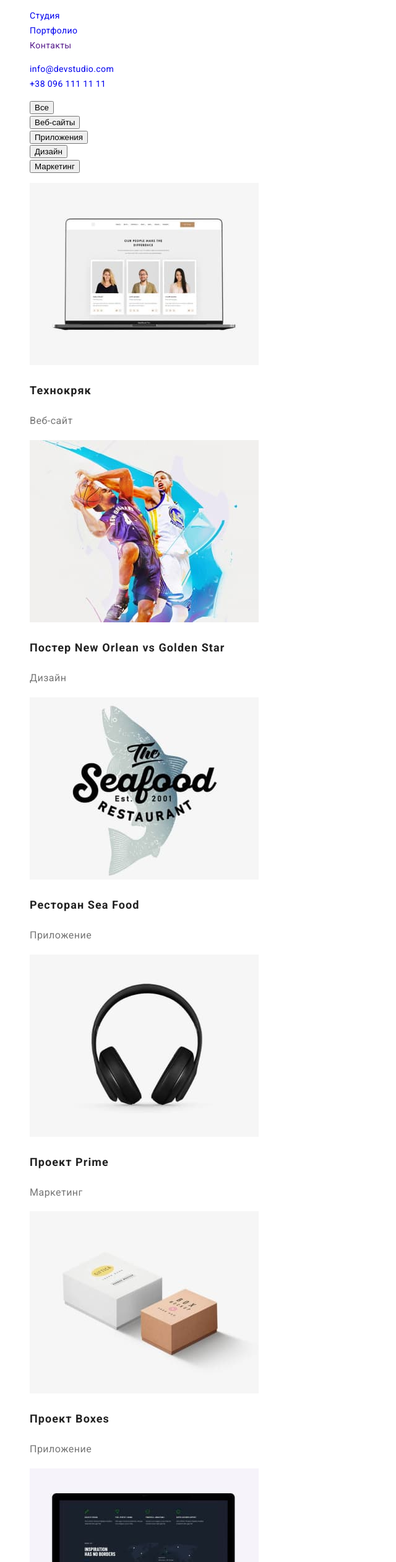
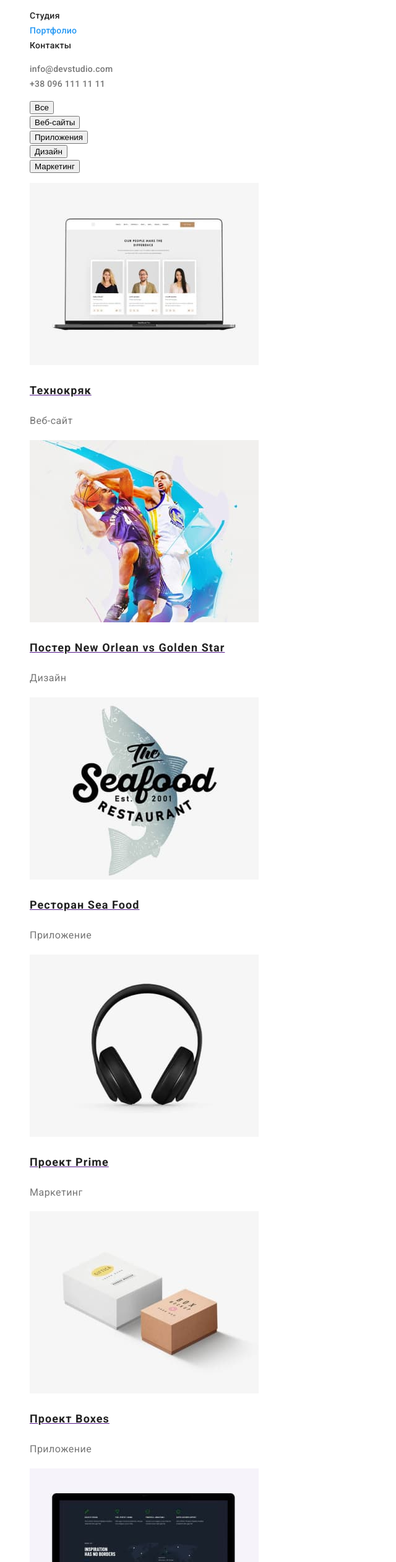
Before and after one commit to DmytryVityuk/goit-markup-hw-02, a plain HTML site: page portfolio.html in a window 1280 px wide. Shown: the part 40-2560 px from the top of the page at 62% size, without its empty margins (0-640 px from the left). Drawn offline with Linux system fonts and the light colour scheme.

Commit message:
Home-work-2
Исправил ошибки со шрифтами

```diff
--- a/css/styles.css
+++ b/css/styles.css
@@ -13,13 +13,18 @@
   /*Цвет кнопки*/
   --main-color: #ffffff;
   --transparent-color: rgba(255, 255, 255, 0.6);
+  --hero-btn-hover-color: #188ce8;
 }
 
 .list {
   list-style: none;
 }
-a {
+.link {
+  font-weight: 500;
+  line-height: 1.2;
+  letter-spacing: 0.02em;
   text-decoration: none;
+  color:var(--primary-color)
 }
 
 body {
@@ -77,9 +82,17 @@ body {
   font-size: 14px;
   line-height: 1.71;
 }
+.nav-list-item.current,
 .nav-list-item:hover,
-.nav-list-item:focus {
+.nav-list-item:focus,
+.contacts-link:hover,
+.contacts-link:focus,
+.footer-link:hover,
+.footer-link:focus {
   color: var(--accent-color);
+}
+.contacts-link {
+  color: var(--secondary-color)
 }
 /*============LOGO=============*/
 .logo {
@@ -140,6 +153,7 @@ body {
     color: var(--main-color);
   }
   /*===========PORTFOLIO============*/
+  .button-portfolio.current,
   .button-portfolio:hover,
   .button-portfolio:focus {
       background-color: var(--accent-color);
--- a/portfolio.html
+++ b/portfolio.html
@@ -5,24 +5,33 @@
     <meta http-equiv="X-UA-Compatible" content="IE=edge" />
     <meta name="viewport" content="width=device-width, initial-scale=1.0" />
     <title>Portfolio</title>
-    <link rel="preconnect" href="https://fonts.googleapis.com">
-    <link rel="preconnect" href="https://fonts.gstatic.com" crossorigin>
-    <link href="https://fonts.googleapis.com/css2?family=Raleway:wght@700&family=Roboto:wght@400;500;700;900&display=swap" rel="stylesheet">
-    <link rel="stylesheet" href="./css/styles.css">
+    <link rel="preconnect" href="https://fonts.googleapis.com" />
+    <link rel="preconnect" href="https://fonts.gstatic.com" crossorigin />
+    <link
+      href="https://fonts.googleapis.com/css2?family=Raleway:wght@700&family=Roboto:wght@400;500;700;900&display=swap"
+      rel="stylesheet"
+    />
+    <link rel="stylesheet" href="./css/styles.css" />
   </head>
   <body>
     <header class="header">
       <nav class="navigation">
-        <a href="./index.html" lang="en" class="header-logo logo"><span class="accent">Web</span>Studio</a>
+        <a href="./index.html" lang="en" class="header-logo logo"
+          ><span class="accent">Web</span>Studio</a
+        >
         <ul class="nav-list list">
-          <li><a class="nav-list-item" href="./index.html">Студия</a></li>
-          <li><a class="nav-list-item" href="./portfolio.html">Портфолио</a></li>
-          <li><a class="nav-list-item" href="">Контакты</a></li>
+          <li><a class="nav-list-item link" href="./index.html">Студия</a></li>
+          <li>
+            <a class="nav-list-item link current" href="./portfolio.html">Портфолио</a>
+          </li>
+          <li><a class="nav-list-item link" href="">Контакты</a></li>
         </ul>
       </nav>
       <ul class="list">
-        <li><a class="link" href="info@devstudio.com">info@devstudio.com</a></li>
-        <li><a class="link" href="tel:+380961111111">+38 096 111 11 11</a></li>
+        <li>
+          <a class="contacts-link link" href="info@devstudio.com">info@devstudio.com</a>
+        </li>
+        <li><a class="contacts-link link" href="tel:+380961111111">+38 096 111 11 11</a></li>
       </ul>
     </header>
     <main>
@@ -36,69 +45,83 @@
         </ul>
         <ul class="list">
           <li>
-            <a href="" class="portfolio-link"></a>
+            <a href="" class="portfolio-link">
             <img src="./images/img-1.jpg" width="370" alt="веб-новости" />
-            <h2 class="title-portfolio">Технокряк</h2>
+            <h2 class="title-portfolio">Технокряк</h2></a>
             <p class="portfolio-description">Веб-сайт</p>
           </li>
           <li>
-            <a href="" class="portfolio-link"></a>
+            <a href="" class="portfolio-link">
             <img src="./images/img-2.jpg" width="370" alt="баскетболисты" />
-            <h2 class="title-portfolio">Постер New Orlean vs Golden Star</h2>
+            <h2 class="title-portfolio">Постер New Orlean vs Golden Star</h2></a>
             <p class="portfolio-description">Дизайн</p>
           </li>
           <li>
-            <a href="" class="portfolio-link"></a>
+            <a href="" class="portfolio-link">
             <img src="./images/img-3.jpg" width="370" alt="эмблема ресторана" />
-          <h2 class="title-portfolio">Ресторан Sea Food</h2>
-          <p class="portfolio-description" >Приложение</p>
+            <h2 class="title-portfolio">Ресторан Sea Food</h2></a>
+            <p class="portfolio-description">Приложение</p>
           </li>
           <li>
-            <a href="" class="portfolio-link"></a>
+            <a href="" class="portfolio-link">
             <img src="./images/img-4.jpg" width="370" alt="наушники" />
-          <h2 class="title-portfolio">Проект Prime</h2>
+            <h2 class="title-portfolio">Проект Prime</h2></a>
             <p class="portfolio-description">Маркетинг</p>
           </li>
           <li>
-            <a href="" class="portfolio-link"></a>
+            <a href="" class="portfolio-link">
             <img src="./images/img-5.jpg" width="370" alt="ящики" />
-          <h2 class="title-portfolio">Проект Boxes</h2>
-          <p class="portfolio-description" >Приложение</p>
+            <h2 class="title-portfolio">Проект Boxes</h2></a>
+            <p class="portfolio-description">Приложение</p>
           </li>
           <li>
-            <a href="" class="portfolio-link"></a>
+            <a href="" class="portfolio-link">
             <img src="./images/img-6.jpg" width="370" alt="макдесктоп" />
-          <h2 class="title-portfolio">Inspirations has no borders</h2>
+            <h2 class="title-portfolio">Inspirations has no borders</h2></a>
             <p class="portfolio-description">Веб-сайт</p>
           </li>
           <li>
-            <a href="" class="portfolio-link"></a>
+            <a href="" class="portfolio-link">
             <img src="./images/img-7.jpg" width="370" alt="книга" />
-          <h2 class="title-portfolio">Издание Limited Edition</h2>
-          <p class="portfolio-description" >Дизайн</p>
+            <h2 class="title-portfolio">Издание Limited Edition</h2></a>
+            <p class="portfolio-description">Дизайн</p>
           </li>
           <li>
-            <a href="" class="portfolio-link"></a>
+            <a href="" class="portfolio-link">
             <img src="./images/img-8.jpg" width="370" alt="бирка" />
-          <h2 class="title-portfolio">Проект Lab</h2>
+            <h2 class="title-portfolio">Проект Lab</h2></a>
             <p class="portfolio-description">Маркетинг</p>
           </li>
           <li>
-            <a href="" class="portfolio-link"></a>
+            <a href="" class="portfolio-link">
             <img src="./images/img-9.jpg" width="370" alt="ноутбук" />
-          <h2 class="title-portfolio">Growing Business</h2>
+            <h2 class="title-portfolio">Growing Business</h2></a>
             <p class="portfolio-description">Приложение</p>
           </li>
         </ul>
       </section>
     </main>
     <footer class="footer">
-      <a href="./index.html" lang="en" class="footer-logo logo"><span class="accent">Web</span>Studio</a>
+      <a href="./index.html" lang="en" class="footer-logo logo"
+        ><span class="accent">Web</span>Studio</a
+      >
       <address>
         <ul class="list">
-          <li><a class="footer-link address" href="http://surl.li/bfwez">г. Киев, пр-т Леси Украинки, 26</a></li>
-          <li><a class="footer-link" href="mailto:info@example.com">info@example.com</a></li>
-          <li><a class="footer-link" href="tel:+380991111111">+38 099 111 11 11</a></li>
+          <li>
+            <a class="footer-link address" href="http://surl.li/bfwez"
+              >г. Киев, пр-т Леси Украинки, 26</a
+            >
+          </li>
+          <li>
+            <a class="footer-link" href="mailto:info@example.com"
+              >info@example.com</a
+            >
+          </li>
+          <li>
+            <a class="footer-link" href="tel:+380991111111"
+              >+38 099 111 11 11</a
+            >
+          </li>
         </ul>
       </address>
     </footer>
```
Also changed, not shown: index.html (+5 -5 lines). Lines whose indentation alone changed are shown as unchanged.
